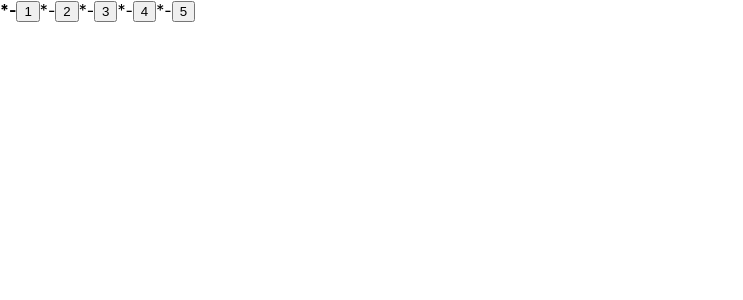
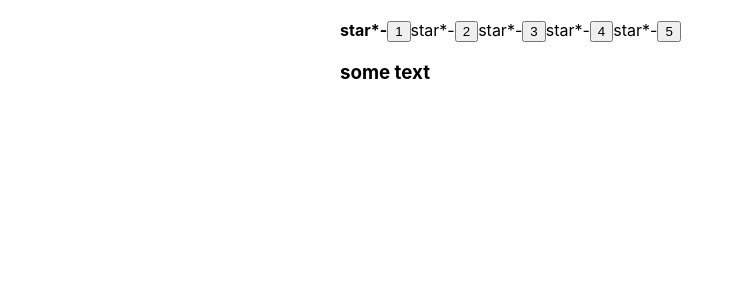
Before and after one commit to 0603anton/incub_temp, a React (Create React App) app: page / in a window 1280 px wide. Shown: the top 300 px of the page, without its empty margins (0-743 px from the left). Built offline with nearby package versions, Linux system fonts and the light colour scheme.

Commit message:
react kabzda - lesson 7 in propgress

```diff
--- a/src/App.css
+++ b/src/App.css
@@ -1,5 +1,7 @@
 .App {
   text-align: left;
+  width: 600px;
+  margin: 20px auto;
 }
 
 .App-logo {
--- a/src/App.tsx
+++ b/src/App.tsx
@@ -59,7 +59,7 @@ function App() {
             {/*<OnOff/>*/}
             {/*<OnOff/>*/}
             {/*<OnOff/>*/}
-            {/*<UncotrolledAccordion value={`some text`}/>*/}
+            <UncotrolledAccordion value={`some text`}/>
             {/*<UncotrolledAccordion value={`some text`}/>*/}
         </div>
     );
--- a/src/components/Rating/Rating.tsx
+++ b/src/components/Rating/Rating.tsx
@@ -28,8 +28,8 @@ type StarPropsType = {
 function Star(props: StarPropsType) {
     return (
         <>
-            {props.selected && <span><b>*-</b></span>}
-            {!props.selected && <span>*-</span>}
+            {props.selected && <span><b>star*-</b></span>}
+            {!props.selected && <span>star*-</span>}
         </>
     )
 }
--- a/src/components/UncontrolledAccordion/UncontrolledAccordion.tsx
+++ b/src/components/UncontrolledAccordion/UncontrolledAccordion.tsx
@@ -5,26 +5,22 @@ type AccordionPropsType = {
 }
 
 type AccordionTitlePropsType = {
-    title:string
-    toggleAccrodion:()=>void
+    title: string
+    toggleAccrodion: () => void
 }
 
 export function UncotrolledAccordion(props: AccordionPropsType) {
 
-   const [collapsed, setCollapsed] = useState(true)
+    const [collapsed, setCollapsed] = useState(true)
 
     const toggleAccrodion = () => {
-        if (collapsed){
-            setCollapsed(false)
-        }else{
-            setCollapsed(true)
-        }
+        setCollapsed(!collapsed)
     }
 
     return (
         <div>
-    <AccordionTitle title={props.value} toggleAccrodion={toggleAccrodion}/>
-    {!collapsed && <AccordionBody/>}
+            <AccordionTitle title={props.value} toggleAccrodion={toggleAccrodion}/>
+            {!collapsed && <AccordionBody/>}
         </div>
     )
 }
```
